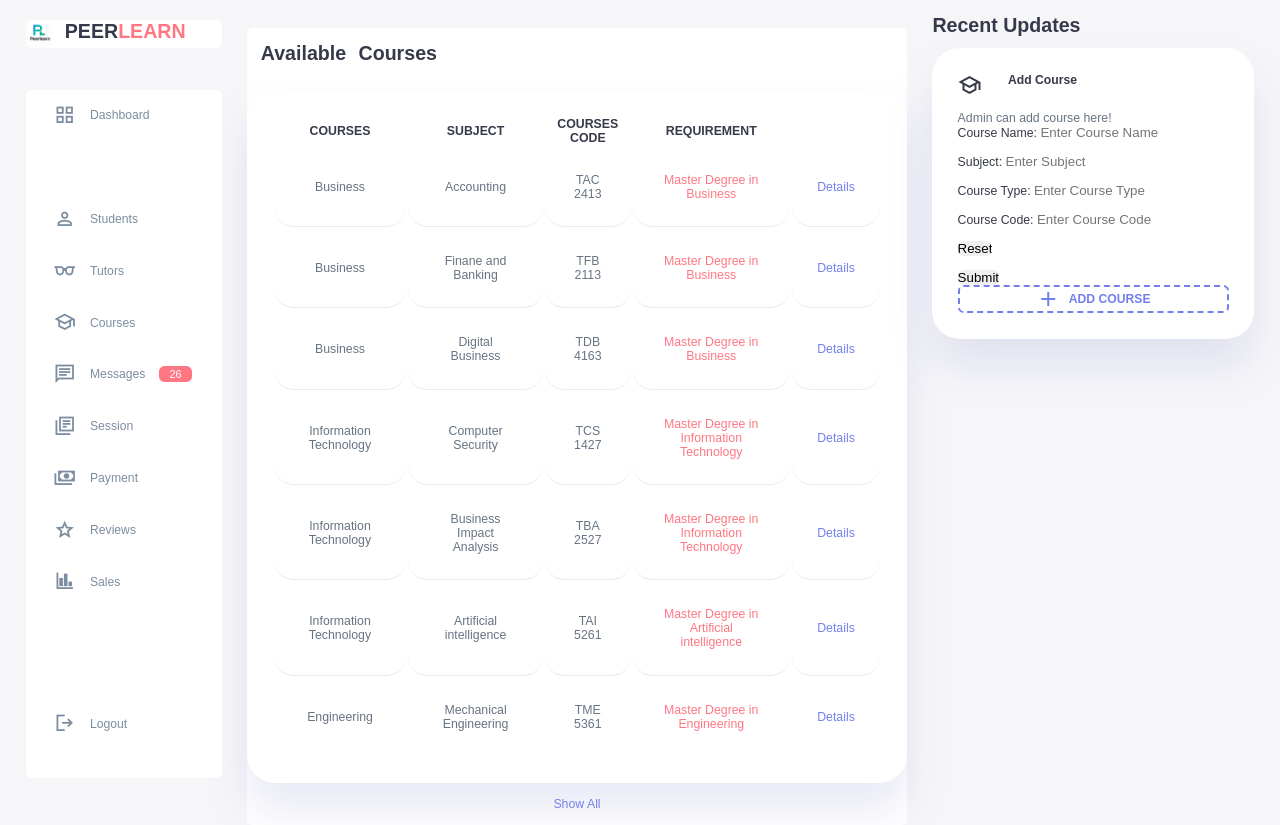
After one commit to eyo20/FYP-Project, a PHP site: page /course.html in a window 1280 px wide. The commit adds this page. Run offline with PHP 8.4, Linux system fonts and the light colour scheme.

Commit message:
Add files via upload

```diff
--- a/adminstyle.css
+++ b/adminstyle.css
@@ -1,7 +1,3 @@
-<link rel="preconnect" href="https://fonts.googleapis.com">
-<link rel="preconnect" href="https://fonts.gstatic.com" crossorigin>
-<link href="https://fonts.googleapis.com/css2?family=Poppins:ital,wght@0,100;0,200;0,300;0,400;0,500;0,600;0,700;0,800;0,900;1,100;1,200;1,300;1,400;1,500;1,600;1,700;1,800;1,900&display=swap" rel="stylesheet";
-
 
 /*----------------------ROOT VARAIBLES---------------------*/
 :root {
--- /dev/null
+++ b/course.html
@@ -0,0 +1,170 @@
+<!DOCTYPE html>
+<html lang="en">
+
+<head>
+    <meta charset="UTF-8">
+    <meta http-equiv="X-UA-Compatible" content="IE-edge">
+    <meta name="viewport" content="width-device-width, initial-scale=1.0 ">
+    <title>Peer Tutoring Website</title>
+
+    <!--Material Cdn-->
+    <link href="https://fonts.googleapis.com/css2?family=Material+Symbols+Sharp" rel="stylesheet" />
+
+    <!--Style Sheet-->
+    <link rel="stylesheet" href="coursestyle.css">
+</head>
+
+<body>
+    <div class="container">
+        <aside>
+            <div class="top">
+                <div class="logo">
+                    <img src="image/logo.png">
+                    <h2>PEER<span class="danger">LEARN</span></h2>
+                </div>
+                <div class="close" id="close-btn">
+                    <span class="material-symbols-sharp">close</span>
+                </div>
+            </div>
+
+            <div class="sidebar">
+                <a href="admin.html"><span class="material-symbols-sharp">grid_view</span><h3>Dashboard</h3></a>
+                <a href="#"></a>
+                        <a href="#"><span class="material-symbols-sharp">person</span><h3>Students</h3></a>
+                            <a href="#"><span class="material-symbols-sharp">eyeglasses</span><h3>Tutors</h3></a>
+                                <a href="course.html"><span class="material-symbols-sharp">school</span><h3>Courses</h3></a>
+                                    <a href="#"><span class="material-symbols-sharp">chat</span><h3>Messages</h3><span class="message-count">26</span></a>
+                                    <a href="#"><span class="material-symbols-sharp">library_books</span><h3>Session</h3></a>
+                                    <a href="#"><span class="material-symbols-sharp">payments</span><h3>Payment</h3></a>
+                                    <a href="#"><span class="material-symbols-sharp">star</span><h3>Reviews</h3></a>
+                                    <a href="#"><span class="material-symbols-sharp">finance</span><h3>Sales</h3></a>
+                                    <a href="home page.html"><span class="material-symbols-sharp">logout</span><h3>Logout</h3></a>
+            </div>
+        </aside>
+
+    <div class="available_courses">
+        <h2>Available Courses</h2>
+        <table>
+            <thead>
+                <tr>
+                    <th>COURSES</th>
+                    <th>SUBJECT</th>
+                    <th>COURSES CODE</th>
+                    <th>REQUIREMENT</th>
+                    <th></th>
+                </tr>
+            </thead>
+            <tbody>
+                <tr>
+                    <td>Business </td>
+                    <td>Accounting</td>
+                    <td>TAC 2413</td>
+                    <td class="danger">Master Degree in Business  </td>
+                    <td class="primary">Details</td>
+                </tr>
+                <tr>
+                    <td>Business </td>
+                    <td>Finane and Banking</td>
+                    <td>TFB 2113</td>
+                    <td class="danger">Master Degree in Business  </td>
+                    <td class="primary">Details</td>
+                </tr>
+                <tr>
+                    <td>Business</td>
+                    <td>Digital Business </td>
+                    <td>TDB 4163</td>
+                    <td class="danger">Master Degree in Business  </td>
+                    <td class="primary">Details</td>
+                </tr>
+                <tr>
+                    <td>Information Technology</td>
+                    <td>Computer Security </td>
+                    <td>TCS 1427</td>
+                    <td class="danger">Master Degree in Information Technology  </td>
+                    <td class="primary">Details</td>
+                </tr>
+                <tr>
+                    <td>Information Technology</td>
+                    <td>Business Impact Analysis</td>
+                    <td>TBA 2527</td>
+                    <td class="danger">Master Degree in Information Technology  </td>
+                    <td class="primary">Details</td>
+                </tr>
+                <tr>
+                    <td>Information Technology</td>
+                    <td>Artificial intelligence </td>
+                    <td>TAI 5261</td>
+                    <td class="danger">Master Degree in Artificial intelligence  </td>
+                    <td class="primary">Details</td>
+                </tr>
+                <tr>
+                    <td>Engineering</td>
+                    <td>Mechanical Engineering </td>
+                    <td>TME 5361</td>
+                    <td class="danger">Master Degree in Engineering </td>
+                    <td class="primary">Details</td>
+                </tr>
+            </tbody>
+        </table>
+        <a href="#">Show All</a>
+    </div>
+</main>
+<div class="recent-updates">
+    <h2>Recent Updates</h2>
+    <div class="updates">
+        <div class="update">
+            <span class="material-symbols-sharp">school</span>
+                <h3>Add Course</h3>
+            </div>
+            <div class="message">
+                <p>Admin can add course here!</p>
+                <form action="course_record.php" method="GET!">
+                    <div>
+                    <label for="cname">Course Name:</label>
+                    <input type="text" id="cname" name="cname" placeholder="Enter Course Name">
+                    </div>
+
+                    <br>
+
+                    <div>
+                        <label for="sub">Subject:</label>
+                        <input type="text" id="sub" name="sub" placeholder="Enter Subject">
+                        </div>
+
+                    <br>
+
+                    <div>
+                    <label for="ctype">Course Type:</label>
+                    <input type="text" id="ctype" name="ctype" placeholder="Enter Course Type">
+                    </div>
+
+                    <br>
+
+                    <div>
+                    <label for="ccode">Course Code:</label>
+                    <input type="text" id="ccode" name="ccode" placeholder="Enter Course Code">
+                    </div>
+                    <br>
+                    <div>
+                        <input type="reset">
+                    </div>
+
+                    <br>
+                    <div>
+                        <input type="submit">
+                    </div>
+                    </div>
+
+                </form>
+                <div class="item add-course">
+                    <div>
+                        <span class="material-symbols-sharp">add</span>
+                        <h3>ADD COURSE</h3>
+            </div>
+        </div>
+            </div>
+
+
+
+    </div>
+</body>
--- /dev/null
+++ b/coursestyle.css
@@ -0,0 +1,342 @@
+* {
+    margin: 0;
+    padding: 0;
+    outline: 0;
+    appearance: none;
+    border: 0;
+    text-decoration: none;
+    list-style: none;
+    box-sizing: border-box;
+    border-radius: 0.4rem;
+}
+
+html {
+    font-size: 14px;
+}
+
+body{
+    width: 100vw;
+    height: 100vh;
+    font-family: poppins, sans-serif;
+    font-size: 0.88rem;
+    background: #f6f6f9;
+    user-select: none;
+    overflow-x: hidden;
+    color: #363949;
+}
+
+.container{
+    display: grid;
+    width: 96%;
+    margin: 0 auto;
+    gap: 1.8rem;
+    grid-template-columns: 14rem auto 23rem;
+}
+
+a{
+    color: #363949;
+}
+
+img {
+    display: block;
+    width: 100%;
+}
+
+h1{
+    font-weight: 800;
+    font-size: 1.8rem;
+}
+
+h2{
+    font-size: 1.4rem;
+}
+
+h3{
+    font-size: 0.87rem;
+}
+
+h4{
+    font-size: 0.8rem;
+}
+
+h5{
+    font-size: 0.77rem;
+}
+
+small {
+    font-size: 0.75rem;
+}
+
+.profile-photo{
+    width: 2.8rem;
+    height: 2.8rem;
+    border-radius: 50%;
+    overflow: hidden;
+}
+
+.text-muted {
+    color: #dce1eb;
+}
+
+p{
+    color:#677483;
+}
+
+b{
+    color: #363949;
+}
+.primary{
+    color: #7380ec;
+}
+.danger{
+    color: #ff7782;
+}
+.success{
+    color: #41f1b6;
+}
+.warning{
+    color: #ffbb55;
+}
+
+
+aside{
+    height: 100vh;
+}
+
+aside .top{
+    background: white;
+    display: flex;
+    align-items: center;
+    justify-content: space-between;
+    margin-top: 1.4rem;
+    border-radius: 0.4rem;
+}
+
+aside .logo {
+    display: flex;
+    gap: 0.8rem;
+}
+
+aside .logo img{
+    width: 2rem;
+    height: 2rem;
+}
+
+aside .close{
+    display: none;
+}
+
+/* ======================== Side Bar ================================ */
+aside .sidebar {
+    background: rgb(255, 255, 255);
+    display: flex;
+    flex-direction: column;
+    height: 86vh;
+    position: relative;
+    top: 3rem;
+    border-radius: 0.4rem;
+}
+
+aside h3 {
+    font-weight: 500;
+}
+
+aside .sidebar a{
+    display: flex;
+    color:  #7d8da1;
+    margin-left: 2rem;
+    gap: 1rem;
+    align-items: center;
+    position: relative;
+    height: 3.7rem;
+    transition: all 300ms ease;
+}
+
+aside .sidebar a span{
+    font-size: 1.6rem;
+    transition: all 300ms ease;
+}
+
+aside .sidebar  a:last-child{
+    position: absolute;
+    bottom: 2rem;
+    width: 100%;
+
+}
+
+aside .sidebar a.active {
+    background: rgba(132, 139, 200, 0.18);
+    color: #7380ec;
+    margin-left: 0;
+}
+
+aside .sidebar a.active:before{
+    content: "";
+    width: 6px;
+    height: 100%;
+    background: #7380ec;
+
+}
+
+aside .sidebar a.active span{
+    color: #7380ec;
+    margin-left: calc(1rem -3 px);
+}
+
+aside .sidebar a:hover {
+    color: #7380ec;
+}
+
+aside .sidebar a:hover span{
+    margin-left: 1rem;
+}
+
+aside .sidebar .message-count {
+    background: #ff7782;
+    color: #fff;
+    padding: 2px 10px;
+    font-size: 11px;
+    border-radius: 0.4rem;
+}
+
+/* ============================== courses ================================= */
+
+
+.available_courses {
+    margin-top: 2rem;
+    background: #fff;
+}
+
+.available_courses h2 {
+    margin-bottom: 0.8rem;
+    word-spacing: 0.5rem;
+    padding: 1rem;
+}
+
+.available_courses table {
+    background:#fff;
+    width: 100%;
+    border-radius:2rem;
+    padding:1.8rem;
+    text-align: center;
+    box-shadow: 0 2rem 3rem rgba(132, 139, 200, 0.18);
+    transition: all 300ms ease;
+}
+
+.available_courses table:hover  {
+    box-shadow: none;
+}
+
+table tbody td{
+    height: 2.8rem;
+    border-bottom: 1px solid  rgba(132, 139, 200, 0.18);
+    color: #677483;
+    text-align: center;
+    padding:1.8rem;
+    background: white;
+    border-radius: 1.4rem;
+
+}
+
+table tbody tr:last-child td {
+    border: none;
+}
+
+.available_courses a{
+    text-align: center;
+    display: block;
+    margin: 1rem auto;
+    color: #7380ec;
+}
+
+/*=============ADD COURSES=============*/
+main .recent-updates {
+    margin-top: 2rem;
+
+}
+
+main .recent-updates h2 {
+    margin-bottom: 0.8rem;
+}
+
+main .recent-updates table {
+    background:#fff;
+    width: 100%;
+    border-radius:2rem;
+    padding:1.8rem;
+    text-align: center;
+    box-shadow: 0 2rem 3rem rgba(132, 139, 200, 0.18);
+    transition: all 300ms ease;
+}
+
+main .recent-updates table:hover  {
+    box-shadow: none;
+}
+
+main .table tbody td{
+    height: 2.8rem;
+    border-bottom: 1px solid  rgba(132, 139, 200, 0.18);
+    color: #677483;
+    text-align: center;
+    padding:1.8rem;
+    background: white;
+    border-radius: 1.4rem;
+
+}
+
+main .table tbody tr:last-child td {
+    border: none;
+}
+
+main .recent-activities a{
+    text-align: center;
+    display: block;
+    margin: 1rem auto;
+    color: #7380ec;
+}
+
+.recent-updates {
+    margin-top: 1rem;
+}
+
+.recent-updates h2 {
+    margin-bottom: 0.8rem;
+}
+
+.recent-updates .updates {
+    background: #fff;
+    padding:1.8rem;
+    border-radius: 2rem;
+    box-shadow: 0 2rem 3rem rgba(132, 139, 200, 0.18);
+    transition: all 300ms ease;
+}
+
+.recent-updates .updates:hover {
+    box-shadow: none;
+}
+
+.recent-updates .updates .update {
+    display: grid;
+    grid-template-columns: 2.6rem auto;
+    gap: 1rem;
+    margin-bottom: 1rem;
+}
+
+.recent-updates .add-course {
+    background-color: transparent;
+    border: 2px dashed #7380ec;
+    color: #7380ec;
+    display: flex;
+    align-items: center;
+    justify-content: center;
+}
+
+.recent-updates .add-course div {
+    display: flex;
+    align-items: center;
+    gap: 0.6rem;
+}
+
+.recent-updates .add-course div h3 {
+    font-weight: 600;
+}
```
Also changed, not shown: admin.html (+11 -34 lines).
